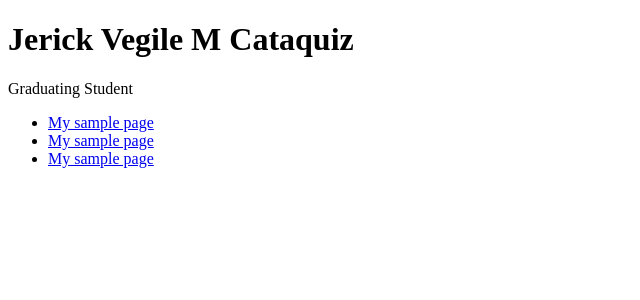
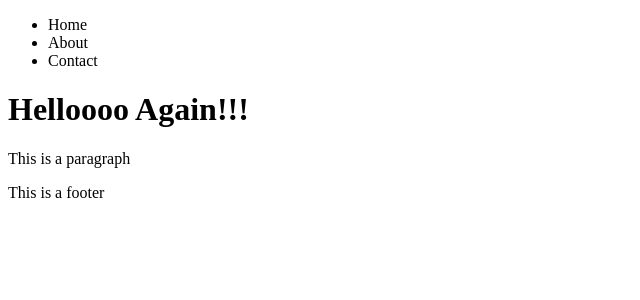
Before and after one commit to jvcataquiz/ReactJs-From-Scratch-to-MemeGenerator-, a React (Create React App) app in the folder my-app/: page / in a window 1280 px wide. Shown: the top 300 px of the page, without its empty margins (0-640 px from the left). Built offline with nearby package versions, Linux system fonts and the light colour scheme.

Commit message:
Parent/Child components ([Header,MainContent,Footer]->App->index)

```diff
--- a/my-app/src/MyInfo.js
+++ b/my-app/src/MyInfo.js
@@ -1,16 +1,16 @@
-import React from 'react';
-function MyInfo(){
-    return (
-     <div>
-      <h1>Jerick Vegile M Cataquiz</h1>
-      <p>Graduating Student</p>
-    <ul>
-      <li><a href="https://www.example.com">My sample page </a></li>
-      <li><a href="https://www.example.com">My sample page </a></li>
-      <li><a href="https://www.example.com">My sample page </a></li>
-    </ul>
-    </div>
-    )
-    }
+// import React from 'react';
+// function MyInfo(){
+//     return (
+//      <div>
+//       <h1>Jerick Vegile M Cataquiz</h1>
+//       <p>Graduating Student</p>
+//     <ul>
+//       <li><a href="https://www.example.com">My sample page </a></li>
+//       <li><a href="https://www.example.com">My sample page </a></li>
+//       <li><a href="https://www.example.com">My sample page </a></li>
+//     </ul>
+//     </div>
+//     )
+//     }
 
-    export default MyInfo
+//     export default MyInfo
--- /dev/null
+++ b/my-app/src/components/App.js
@@ -0,0 +1,15 @@
+import React from 'react';
+import Header from './Header';
+import MainContent from './MainContent';
+import Footer from './Footer';
+function App(){
+    return (
+     <div>
+      <Header/>
+      <MainContent/>
+      <Footer/>
+    </div>
+    )
+    }
+
+    export default App
--- /dev/null
+++ b/my-app/src/components/Footer.js
@@ -0,0 +1,11 @@
+import React from 'react';
+
+function Footer(){
+    return (
+     <footer>
+      <p>This is a footer</p>
+    </footer>
+    )
+    }
+
+    export default Footer
--- /dev/null
+++ b/my-app/src/components/Header.js
@@ -0,0 +1,16 @@
+import React from 'react';
+
+function Header(){
+    return (
+     <nav>
+      <ul>
+        <li>Home</li>
+        <li>About</li>
+        <li>Contact</li>
+
+      </ul>
+    </nav>
+    )
+    }
+
+    export default Header
--- /dev/null
+++ b/my-app/src/components/MainContent.js
@@ -0,0 +1,12 @@
+import React from 'react';
+
+function MainContent(){
+    return (
+     <div>
+        <h1>Helloooo Again!!!</h1>
+        <p>This is a paragraph</p>
+     </div>
+    )
+    }
+
+    export default MainContent
--- a/my-app/src/index.js
+++ b/my-app/src/index.js
@@ -1,14 +1,15 @@
 // import React, { useLayoutEffect } from 'react';
 import React from 'react';
 import ReactDOM from 'react-dom/client';
-import MyInfo  from './MyInfo';
+import App from './components/App';
+// import MyInfo  from './components/App';
 // import './index.css';
 // import App from './App';
 // import reportWebVitals from './reportWebVitals';
 
 const root = ReactDOM.createRoot(document.getElementById('root'));
 root.render(
- <MyInfo />
+ <App />
 );
 
 // If you want to start measuring performance in your app, pass a function
```
